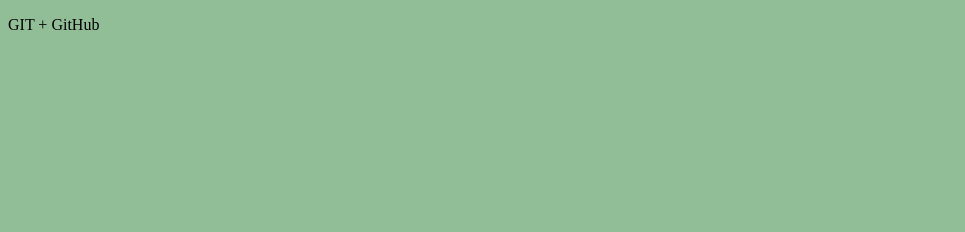
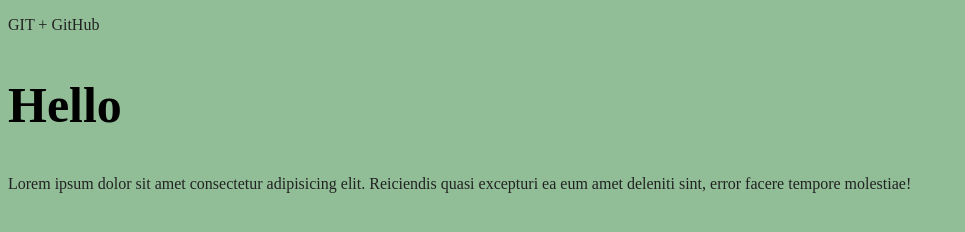
Before and after one commit to arinenumb/gitTest, a plain HTML site: page index.html in a window 1280 px wide. Shown: the whole page, without its empty margins (0-965 px from the left). Drawn offline with Linux system fonts and the light colour scheme.

Commit message:
Мои первые изменения

```diff
--- a/css/main.css
+++ b/css/main.css
@@ -1,3 +1,10 @@
 body {
     background-color: #91be97;
 }
+
+p {
+    color: #222222;
+}
+h2 {
+    font-size: 50px;
+}
--- a/index.html
+++ b/index.html
@@ -8,5 +8,7 @@
 </head>
 <body>
     <p>GIT + GitHub</p>
+    <h2>Hello</h2>
+    <p>Lorem ipsum dolor sit amet consectetur adipisicing elit. Reiciendis quasi excepturi ea eum amet deleniti sint, error facere tempore molestiae!</p>
 </body>
 </html>
```
